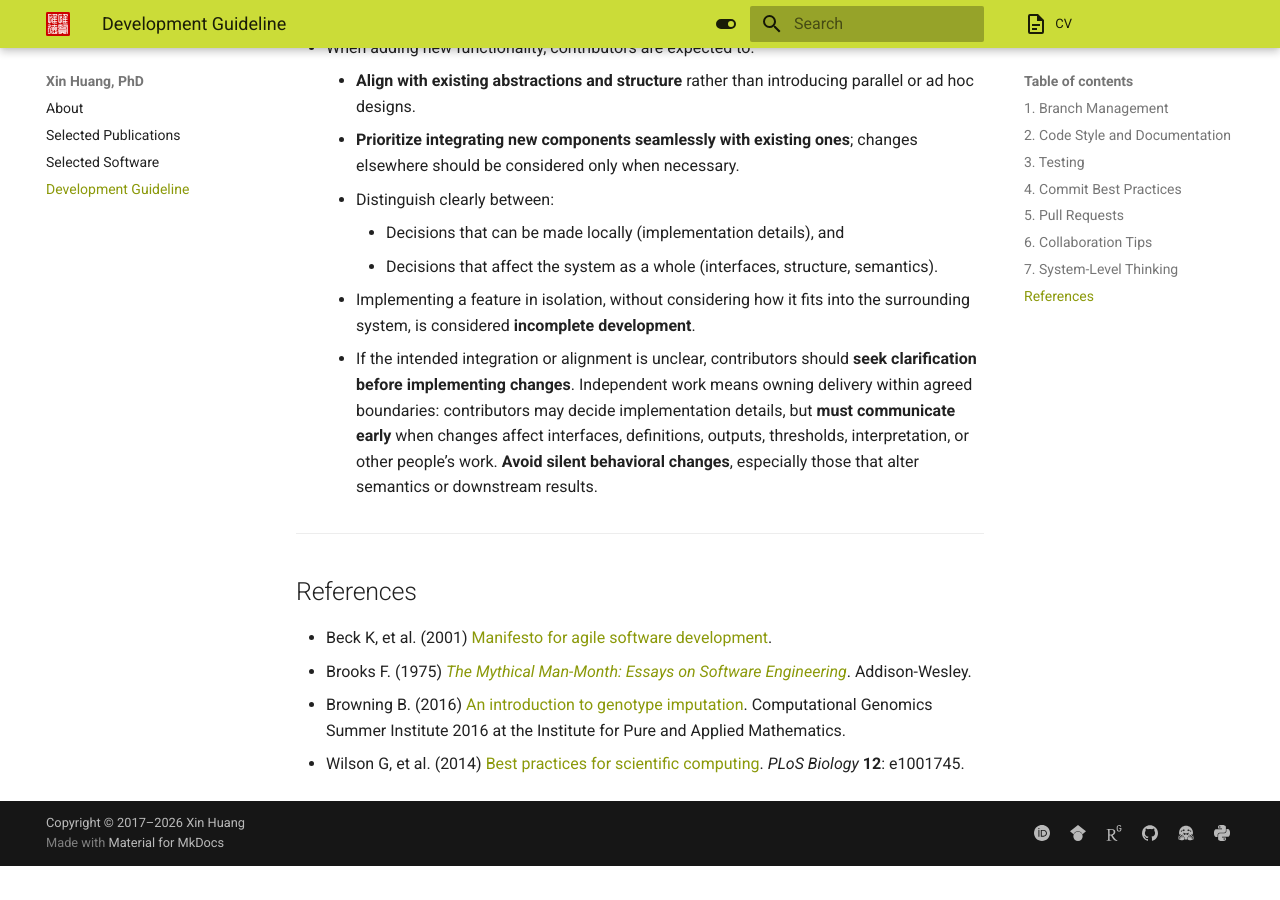
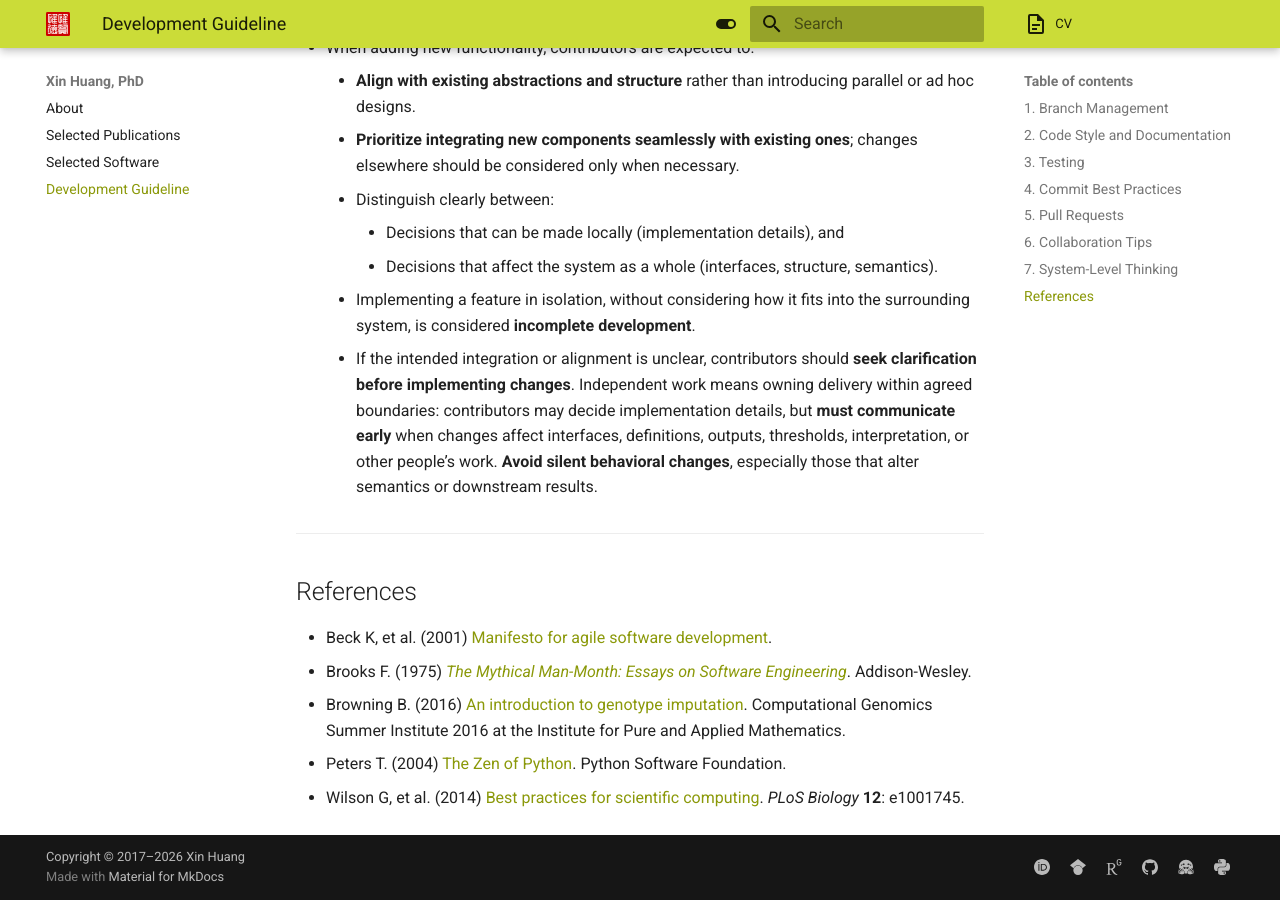
Before and after one commit to xin-huang/xin-huang.github.io, an MkDocs documentation site: the page built from docs/development.md, in a window 1280 px wide and 900 px high, scrolled down 2219 px. Built offline with MkDocs 1.6.1 and Material for MkDocs 9.7.7, drawn with Linux system fonts in a browser that asks for light colours; before the commit the page ends 3085 px from its top, so only the background shows below that.

Commit message:
update dev

```diff
--- a/docs/development.md
+++ b/docs/development.md
@@ -81,4 +81,5 @@ To maintain code quality, ensure consistency, and enable smooth collaboration ac
 - Beck K, et al. (2001) [Manifesto for agile software development](https://agilemanifesto.org/).
 - Brooks F. (1975) [*The Mythical Man-Month: Essays on Software Engineering*](https://web.eecs.umich.edu/~weimerw/2018-481/readings/mythical-man-month.pdf). Addison-Wesley.
 - Browning B. (2016) [An introduction to genotype imputation](https://www.youtube.com/watch?v=-oUvXXg6tl8). Computational Genomics Summer Institute 2016 at the Institute for Pure and Applied Mathematics.
+- Peters T. (2004) [The Zen of Python](https://peps.python.org/pep-0020/). Python Software Foundation.
 - Wilson G, et al. (2014) [Best practices for scientific computing](https://doi.org/10.1371/journal.pbio.1001745). *PLoS Biology* **12**: e1001745.
```
